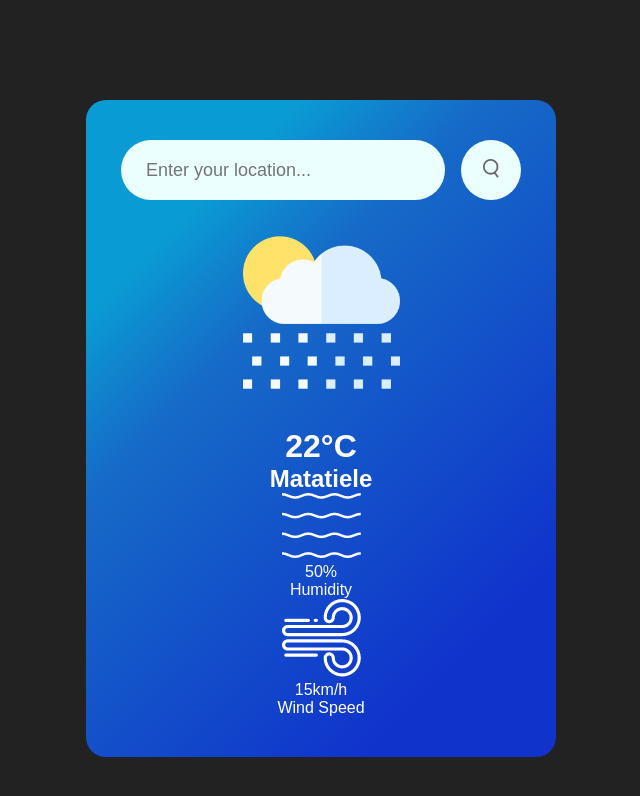
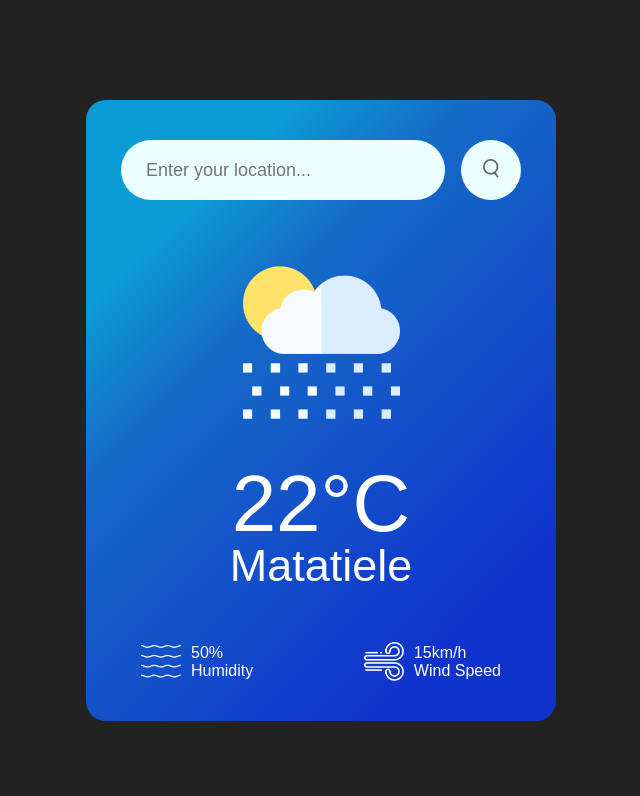
Before and after one commit to Mr-S-U-D-O/javascriptProjectBasedLearning, a plain HTML site: page weatherApp/index.html in a window 1280 px wide. Shown: the whole page, without its empty margins (319-959 px from the left). Drawn offline with Linux system fonts and the light colour scheme.

Commit message:
added : the last style for the details section

```diff
--- a/weatherApp/css/index.css
+++ b/weatherApp/css/index.css
@@ -30,7 +30,6 @@ body {
   border-radius: 20px;
   padding: 40px 35px;
   text-align: center;
-
 }
 
 /**
@@ -85,7 +84,55 @@ body {
  */
 
 /**
- * ===============================
- * Start:
- * ===============================
+ * ==========================================
+ * Start: image icon, name and extra details
+ * ==========================================
  */
+
+.weatherImageIcon {
+  width: 170ox;
+  margin-top: 30px;
+}
+
+.weatherDetailsContainer .tempTemperatureDisplay {
+  font-size: 80px;
+  font-weight: 500;
+}
+
+.weatherDetailsContainer .cityNameDisplay {
+  font-size: 45px;
+  font-weight: 400;
+  margin-top: -10px;
+}
+
+.temperatureExtraDetails {
+  display: flex;
+  align-items: center;
+  justify-content: space-between;
+  padding: 0 20px;
+  margin-top: 50px;
+}
+
+
+.extraDetailsCol{
+    display: flex;
+    align-items: center;
+    text-align: left;
+}
+
+.extraDetailsCol img {
+    width: 40px;
+    margin-right: 10px;
+
+}
+
+.humidity .wind {
+    font-size: 28px;
+    margin-top: -6px;
+}
+
+/**
+ * ==========================================
+ * Start: image icon, name and extra details
+ * ==========================================
+ */
--- a/weatherApp/index.html
+++ b/weatherApp/index.html
@@ -24,8 +24,8 @@
       <div class="weatherDetailsContainer">
         <img src="images/rain.png" alt="weatherImageIcon" class="weatherImageIcon" />
         <h1 class="tempTemperatureDisplay">22°C</h1>
-        <h2 class="city">Matatiele</h2>
-        <div class="temperatureDetails">
+        <h2 class="cityNameDisplay">Matatiele</h2>
+        <div class="temperatureExtraDetails">
           <div class="extraDetailsCol">
             <img src="images/humidity.png" alt="#" />
             <div><p class="humidity">50%</p><p>Humidity</p></div>
```
